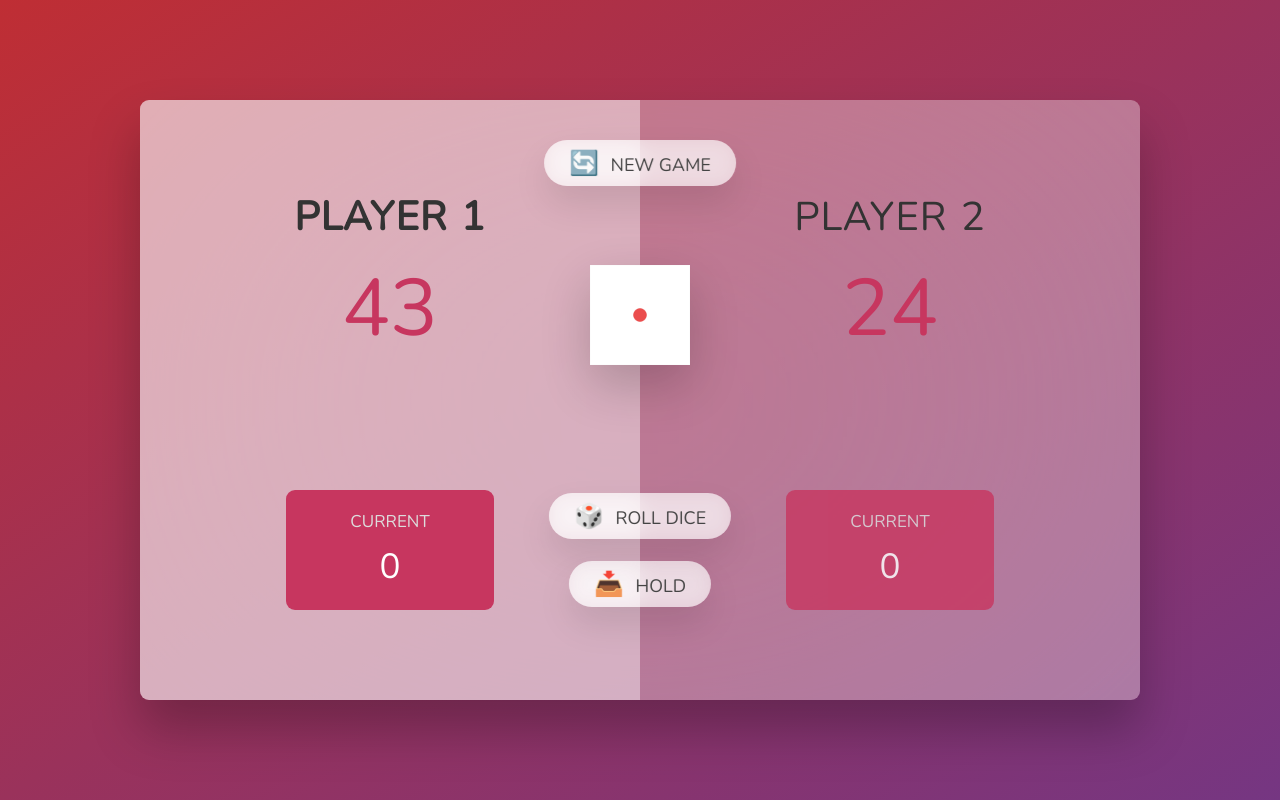
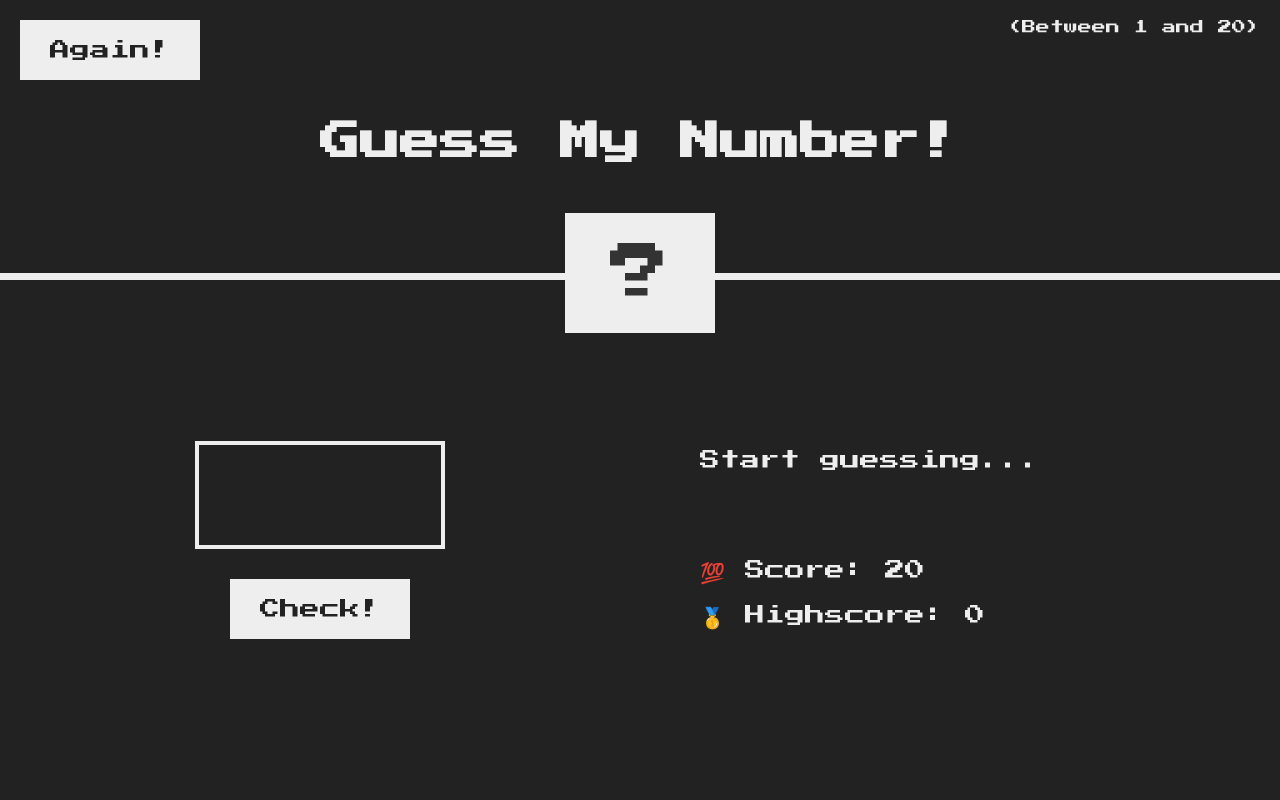
Before and after one commit to adamyi515/complete-js-7-project-1, a plain HTML site: page index.html in a window 1280 px wide. Drawn offline with nearby package versions, Linux system fonts and the light colour scheme; files whose address does not match are found by name.

Commit message:
Replace the starter files with the correct ones.

```diff
--- a/css/style.css
+++ /dev/null
@@ -1,167 +0,0 @@
-@import url('https://fonts.googleapis.com/css2?family=Nunito&display=swap');
-
-* {
-  margin: 0;
-  padding: 0;
-  box-sizing: inherit;
-}
-
-html {
-  font-size: 62.5%;
-  box-sizing: border-box;
-}
-
-body {
-  font-family: 'Nunito', sans-serif;
-  font-weight: 400;
-  height: 100vh;
-  color: #333;
-  background-image: linear-gradient(to top left, #753682 0%, #bf2e34 100%);
-  display: flex;
-  align-items: center;
-  justify-content: center;
-}
-
-/* LAYOUT */
-main {
-  position: relative;
-  width: 100rem;
-  height: 60rem;
-  background-color: rgba(255, 255, 255, 0.35);
-  backdrop-filter: blur(200px);
-  filter: blur();
-  box-shadow: 0 3rem 5rem rgba(0, 0, 0, 0.25);
-  border-radius: 9px;
-  overflow: hidden;
-  display: flex;
-}
-
-.player {
-  flex: 50%;
-  padding: 9rem;
-  display: flex;
-  flex-direction: column;
-  align-items: center;
-  transition: all 0.75s;
-}
-
-/* ELEMENTS */
-.name {
-  position: relative;
-  font-size: 4rem;
-  text-transform: uppercase;
-  letter-spacing: 1px;
-  word-spacing: 2px;
-  font-weight: 300;
-  margin-bottom: 1rem;
-}
-
-.score {
-  font-size: 8rem;
-  font-weight: 300;
-  color: #c7365f;
-  margin-bottom: auto;
-}
-
-.player--active {
-  background-color: rgba(255, 255, 255, 0.4);
-}
-.player--active .name {
-  font-weight: 700;
-}
-.player--active .score {
-  font-weight: 400;
-}
-
-.player--active .current {
-  opacity: 1;
-}
-
-.current {
-  background-color: #c7365f;
-  opacity: 0.8;
-  border-radius: 9px;
-  color: #fff;
-  width: 65%;
-  padding: 2rem;
-  text-align: center;
-  transition: all 0.75s;
-}
-
-.current-label {
-  text-transform: uppercase;
-  margin-bottom: 1rem;
-  font-size: 1.7rem;
-  color: #ddd;
-}
-
-.current-score {
-  font-size: 3.5rem;
-}
-
-/* ABSOLUTE POSITIONED ELEMENTS */
-.btn {
-  position: absolute;
-  left: 50%;
-  transform: translateX(-50%);
-  color: #444;
-  background: none;
-  border: none;
-  font-family: inherit;
-  font-size: 1.8rem;
-  text-transform: uppercase;
-  cursor: pointer;
-  font-weight: 400;
-  transition: all 0.2s;
-
-  background-color: white;
-  background-color: rgba(255, 255, 255, 0.6);
-  backdrop-filter: blur(10px);
-
-  padding: 0.7rem 2.5rem;
-  border-radius: 50rem;
-  box-shadow: 0 1.75rem 3.5rem rgba(0, 0, 0, 0.1);
-}
-
-.btn::first-letter {
-  font-size: 2.4rem;
-  display: inline-block;
-  margin-right: 0.7rem;
-}
-
-.btn--new {
-  top: 4rem;
-}
-.btn--roll {
-  top: 39.3rem;
-}
-.btn--hold {
-  top: 46.1rem;
-}
-
-.btn:active {
-  transform: translate(-50%, 3px);
-  box-shadow: 0 1rem 2rem rgba(0, 0, 0, 0.15);
-}
-
-.btn:focus {
-  outline: none;
-}
-
-.dice {
-  position: absolute;
-  left: 50%;
-  top: 16.5rem;
-  transform: translateX(-50%);
-  height: 10rem;
-  box-shadow: 0 2rem 5rem rgba(0, 0, 0, 0.2);
-}
-
-.player--winner {
-  background-color: #2f2f2f;
-}
-
-.player--winner .name {
-  font-weight: 700;
-  color: #c7365f;
-}
--- a/index.html
+++ b/index.html
@@ -4,32 +4,28 @@
     <meta charset="UTF-8" />
     <meta name="viewport" content="width=device-width, initial-scale=1.0" />
     <meta http-equiv="X-UA-Compatible" content="ie=edge" />
-    <link rel="stylesheet" href="./css/style.css" />
-    <title>Pig Game</title>
+    <link rel="stylesheet" href="style.css" />
+    <title>Guess My Number!</title>
   </head>
   <body>
+    <header>
+      <h1>Guess My Number!</h1>
+      <p class="between">(Between 1 and 20)</p>
+      <button class="btn again">Again!</button>
+      <div class="number">?</div>
+    </header>
     <main>
-      <section class="player player--0 player--active">
-        <h2 class="name" id="name--0">Player 1</h2>
-        <p class="score" id="score--0">43</p>
-        <div class="current">
-          <p class="current-label">Current</p>
-          <p class="current-score" id="current--0">0</p>
-        </div>
+      <section class="left">
+        <input type="number" class="guess" />
+        <button class="btn check">Check!</button>
       </section>
-      <section class="player player--1">
-        <h2 class="name" id="name--1">Player 2</h2>
-        <p class="score" id="score--1">24</p>
-        <div class="current">
-          <p class="current-label">Current</p>
-          <p class="current-score" id="current--1">0</p>
-        </div>
+      <section class="right">
+        <p class="message">Start guessing...</p>
+        <p class="label-score">💯 Score: <span class="score">20</span></p>
+        <p class="label-highscore">
+          🥇 Highscore: <span class="highscore">0</span>
+        </p>
       </section>
-
-      <img src="./imgs/dice-1.png" alt="Playing dice" class="dice" />
-      <button class="btn btn--new">🔄 New game</button>
-      <button class="btn btn--roll">🎲 Roll dice</button>
-      <button class="btn btn--hold">📥 Hold</button>
     </main>
     <script src="script.js"></script>
   </body>
--- /dev/null
+++ b/style.css
@@ -0,0 +1,119 @@
+@import url('https://fonts.googleapis.com/css?family=Press+Start+2P&display=swap');
+
+* {
+  margin: 0;
+  padding: 0;
+  box-sizing: inherit;
+}
+
+html {
+  font-size: 62.5%;
+  box-sizing: border-box;
+}
+
+body {
+  font-family: 'Press Start 2P', sans-serif;
+  color: #eee;
+  background-color: #222;
+  /* background-color: #60b347; */
+}
+
+/* LAYOUT */
+header {
+  position: relative;
+  height: 35vh;
+  border-bottom: 7px solid #eee;
+}
+
+main {
+  height: 65vh;
+  color: #eee;
+  display: flex;
+  align-items: center;
+  justify-content: space-around;
+}
+
+.left {
+  width: 52rem;
+  display: flex;
+  flex-direction: column;
+  align-items: center;
+}
+
+.right {
+  width: 52rem;
+  font-size: 2rem;
+}
+
+/* ELEMENTS STYLE */
+h1 {
+  font-size: 4rem;
+  text-align: center;
+  position: absolute;
+  width: 100%;
+  top: 52%;
+  left: 50%;
+  transform: translate(-50%, -50%);
+}
+
+.number {
+  background: #eee;
+  color: #333;
+  font-size: 6rem;
+  width: 15rem;
+  padding: 3rem 0rem;
+  text-align: center;
+  position: absolute;
+  bottom: 0;
+  left: 50%;
+  transform: translate(-50%, 50%);
+}
+
+.between {
+  font-size: 1.4rem;
+  position: absolute;
+  top: 2rem;
+  right: 2rem;
+}
+
+.again {
+  position: absolute;
+  top: 2rem;
+  left: 2rem;
+}
+
+.guess {
+  background: none;
+  border: 4px solid #eee;
+  font-family: inherit;
+  color: inherit;
+  font-size: 5rem;
+  padding: 2.5rem;
+  width: 25rem;
+  text-align: center;
+  display: block;
+  margin-bottom: 3rem;
+}
+
+.btn {
+  border: none;
+  background-color: #eee;
+  color: #222;
+  font-size: 2rem;
+  font-family: inherit;
+  padding: 2rem 3rem;
+  cursor: pointer;
+}
+
+.btn:hover {
+  background-color: #ccc;
+}
+
+.message {
+  margin-bottom: 8rem;
+  height: 3rem;
+}
+
+.label-score {
+  margin-bottom: 2rem;
+}
```
Also changed, not shown: imgs/dice-1.png (deleted), imgs/dice-2.png (deleted), imgs/dice-3.png (deleted), imgs/dice-4.png (deleted), imgs/dice-5.png (deleted), imgs/dice-6.png (deleted), imgs/pig-game-flowchart.png (deleted), script.js (renamed from js/script.js), 1 other file.
